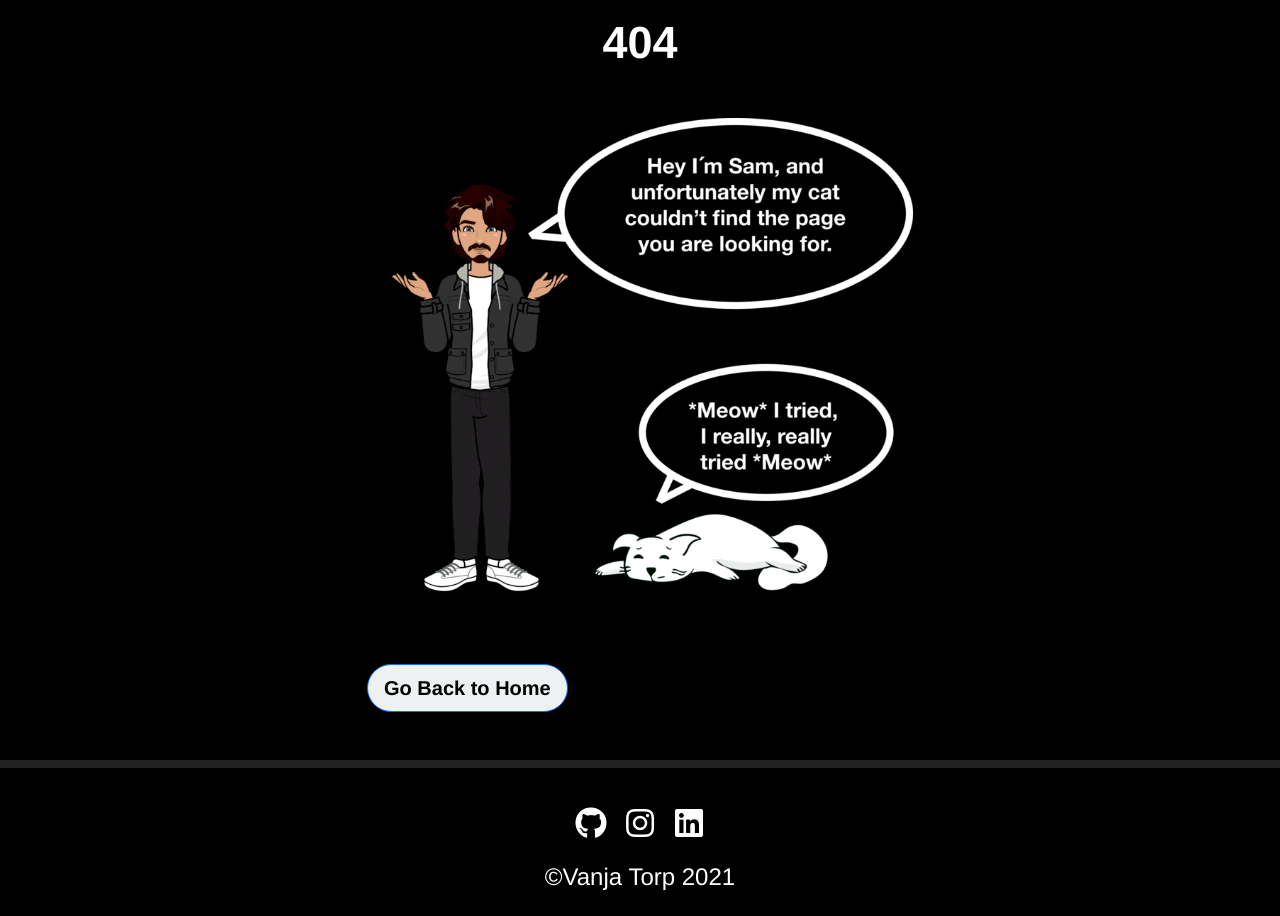
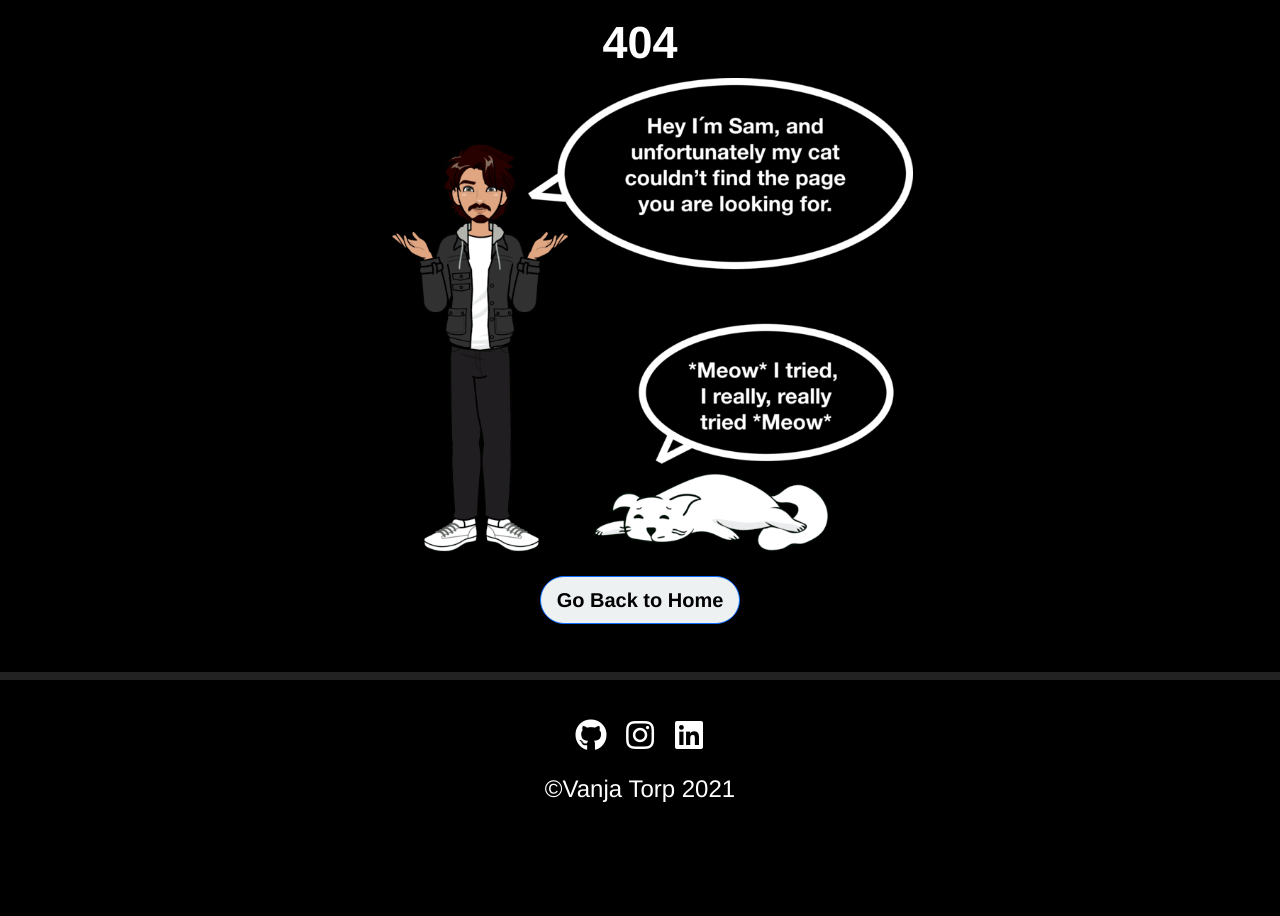
Before and after one commit to VTwin90/VGAME, a Flask app: template templates/404.html in a window 1280 px wide. After the commit the page ends 802 px from the top, so only its background shows below. Run offline with Flask 2, Linux system fonts and the light colour scheme; the template is opened without the code that fills it, so the values that code supplies are empty; some libraries are stand-ins or nearby versions.

Commit message:
update 404 & 500 page

```diff
--- a/templates/404.html
+++ b/templates/404.html
@@ -3,23 +3,21 @@
 
 <section class="container">
     <div class="row">
-        <div class="col-sm-12 col-md-6 mx-auto">
+        <div class="col-sm-12 col-md-6 text-center mx-auto">
             <h1 class="text-center mt-3">404</h1>
-            <div class="col-12 mt-5 mb-5">
-                <img src="{{ url_for('static', filename='images/404.png') }}" class="mx-auto img-fluid" style="width:100%; height:auto;" alt="404 Image">
-            </div>
+            <img src="{{ url_for('static', filename='images/404.png') }}" class="mx-auto img-fluid"
+                style="width:100%; height:auto;" alt="404 Image">
             {% if session.user %}
-            <div class="mx-auto text-center">
-                <a href="{{url_for('get_games', username=session['user'])}}" class="btn btn-lg btn-primary rounded-pill mb-5">
+                <a href="{{url_for('get_games', username=session['user'])}}"
+                    class="btn btn-lg btn-primary rounded-pill mb-5">
                     Go Back Home
                 </a>
                 {% else %}
                 <a href="{{url_for('landing')}}" class="btn btn-lg btn-primary w-60 rounded-pill mb-5">
                     Go Back to Home
                 </a>
-            </div>
+            {% endif %}
         </div>
-        {% endif %}
     </div>
 </section>
 {% endblock %}
```
Also changed, not shown: templates/500.html (+6 -8 lines).
